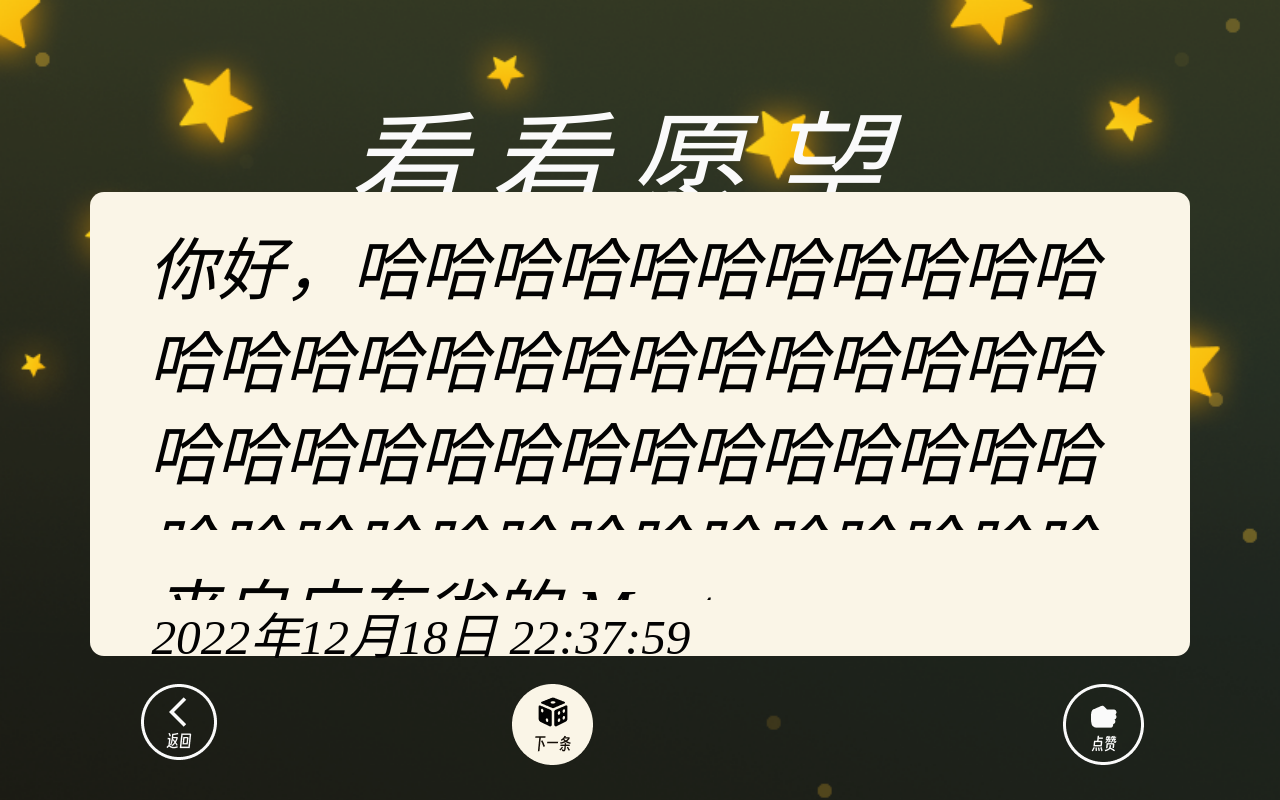
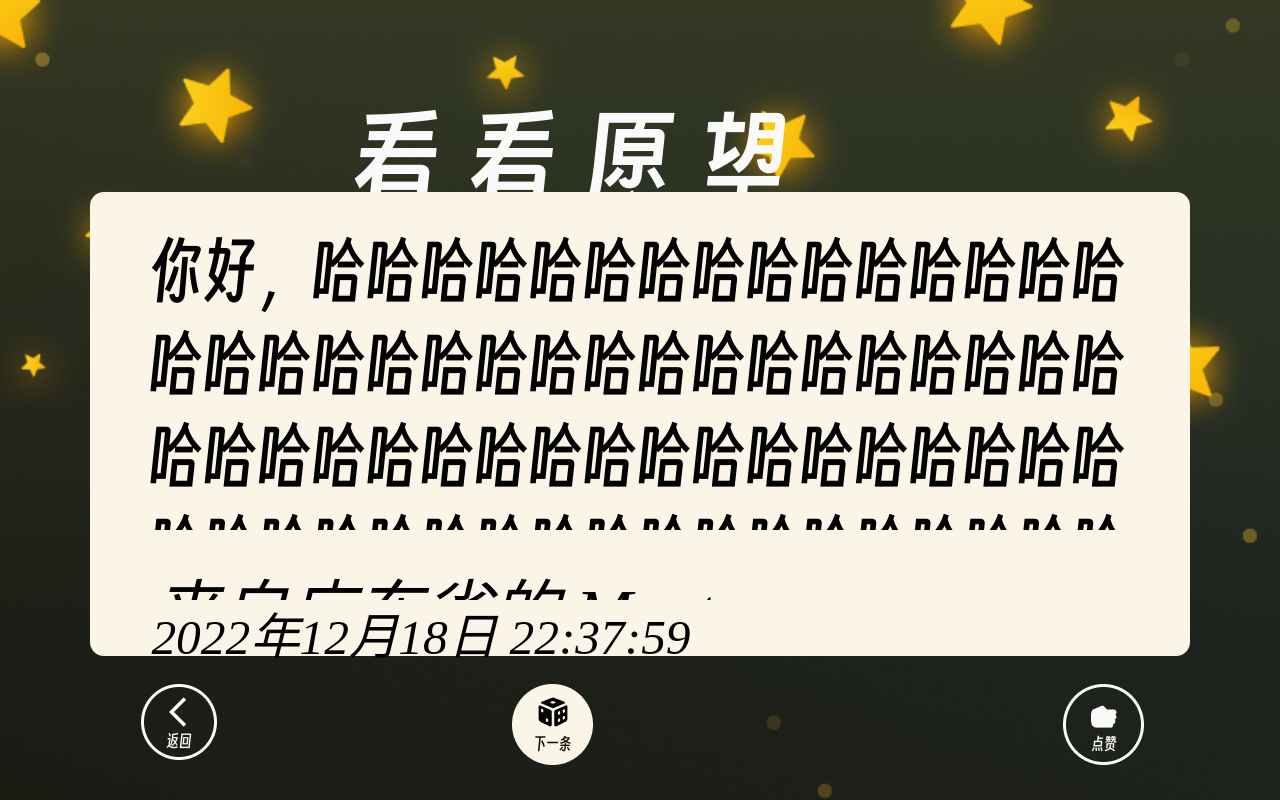
Before and after one commit to Minngc/good-night-2022, a React (Create React App) app: page /others in a window 1280 px wide. Built offline with nearby package versions, Linux system fonts and the light colour scheme.

Commit message:
fix:some font

```diff
--- a/src/components/Card/index.module.scss
+++ b/src/components/Card/index.module.scss
@@ -4,9 +4,6 @@
     left: 27vw;
     top: 14vh;
 
-    font-family: 'Smiley Sans';
-    font-style: italic;
-    font-weight: 400;
     font-size: 9.4vw;
     line-height: 9.4vw;
     /* identical to box height, or 73% */
--- a/src/page/others/othersWish/index.module.scss
+++ b/src/page/others/othersWish/index.module.scss
@@ -5,9 +5,6 @@
     left: 4.6vw;
     top: 4.3vh;
 
-    font-family: 'Smiley Sans';
-    font-style: italic;
-    font-weight: 400;
     font-size: 5.3vw;
     line-height: 7.2vw;
     overflow-y: scroll;
```
